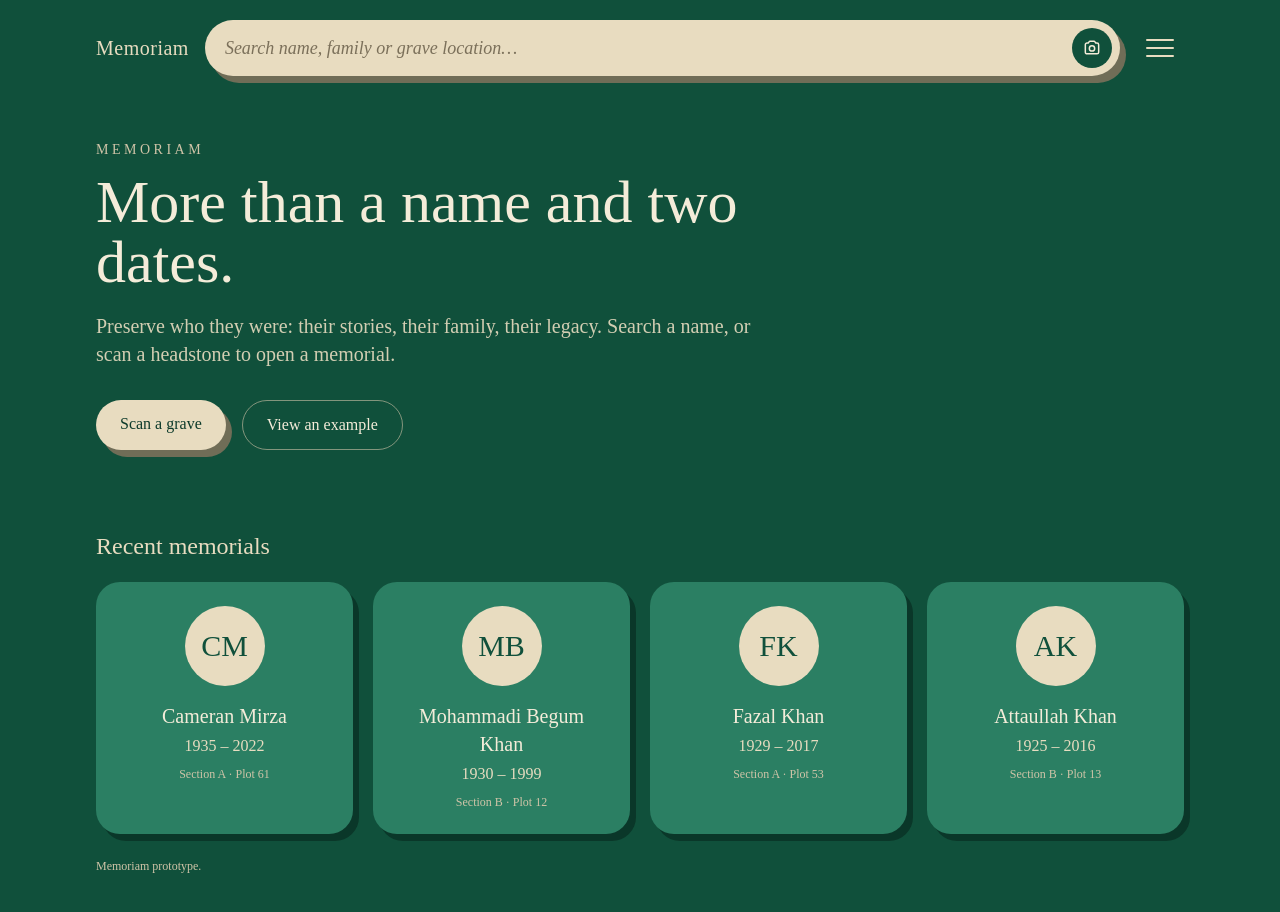
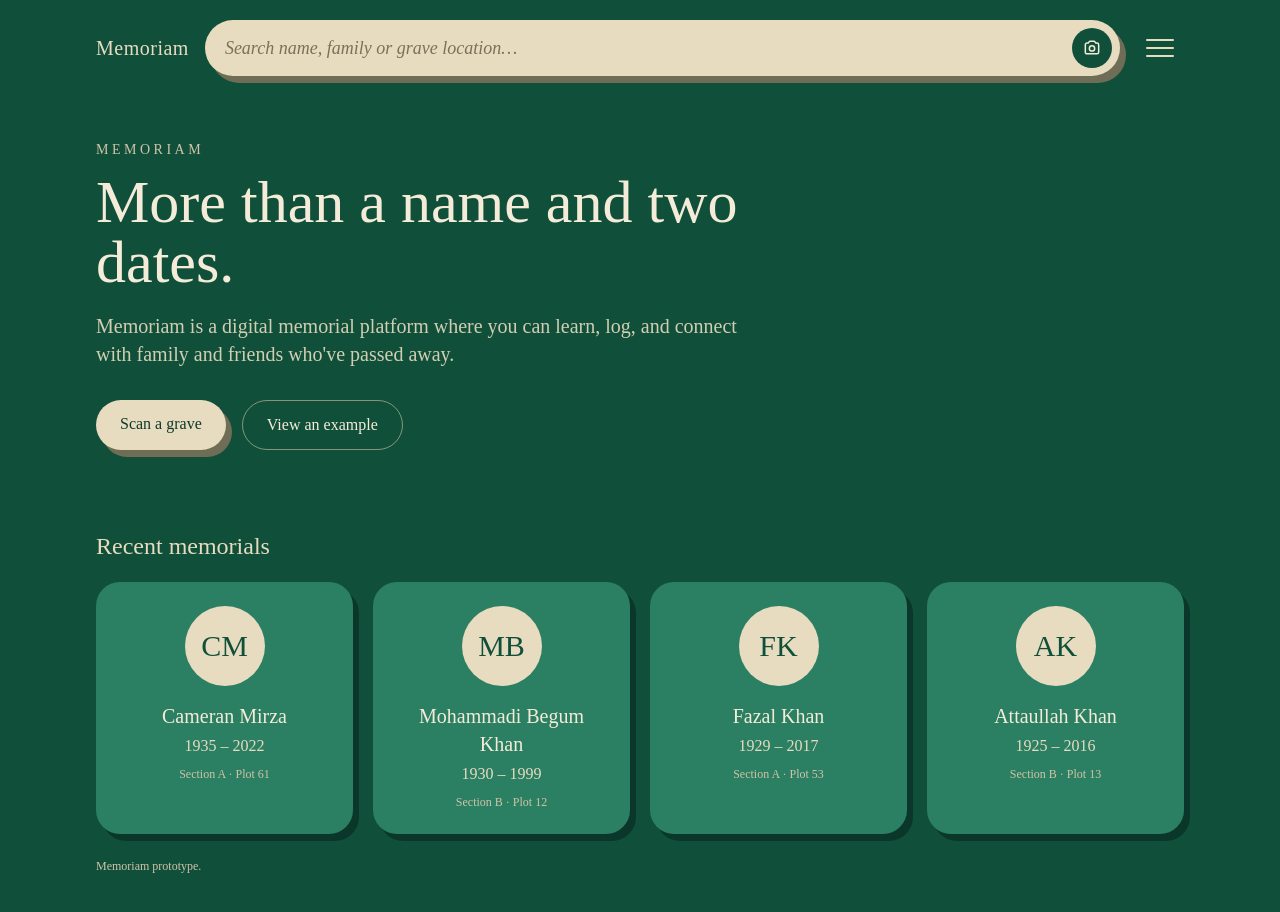
Before and after one commit to MohsenMrza/memoriam, a Next.js app: page / in a window 1280 px wide. Shown: the top 912 px of the page. Built offline with nearby package versions, Linux system fonts and the light colour scheme.

Commit message:
edited main title text

```diff
--- a/app/page.jsx
+++ b/app/page.jsx
@@ -15,8 +15,8 @@ export default function Home() {
             More than a name and two dates.
           </h1>
           <p className="mt-5 text-lg text-sand-200/90 md:text-xl">
-            Preserve who they were: their stories, their family, their
-            legacy. Search a name, or scan a headstone to open a memorial.
+            Memoriam is a digital memorial platform where you can learn, log, and connect with family
+            and friends who've passed away.
           </p>
           <div className="mt-8 flex flex-wrap gap-4">
             <Link
```
